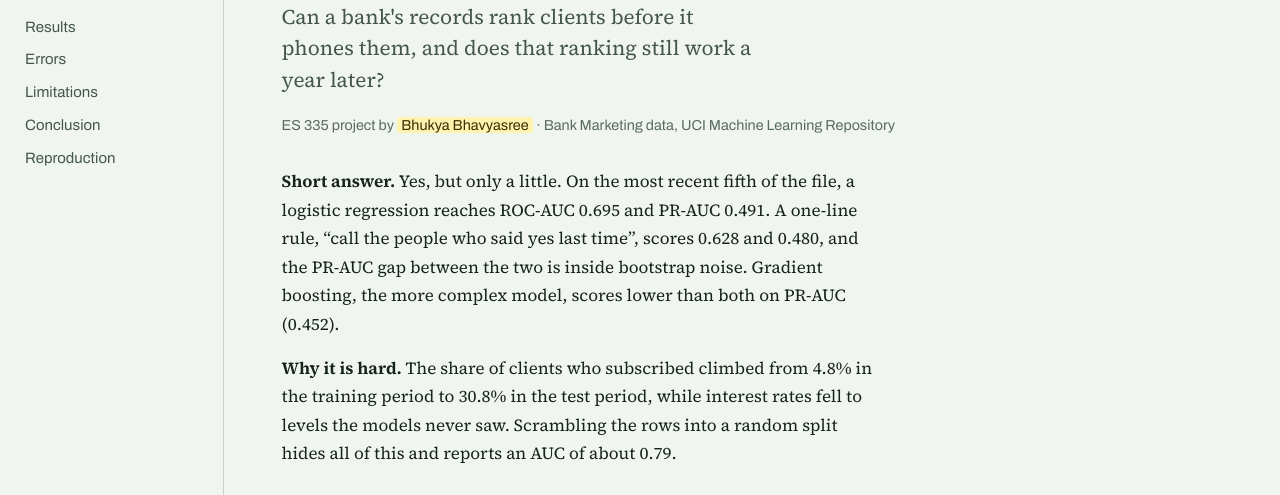
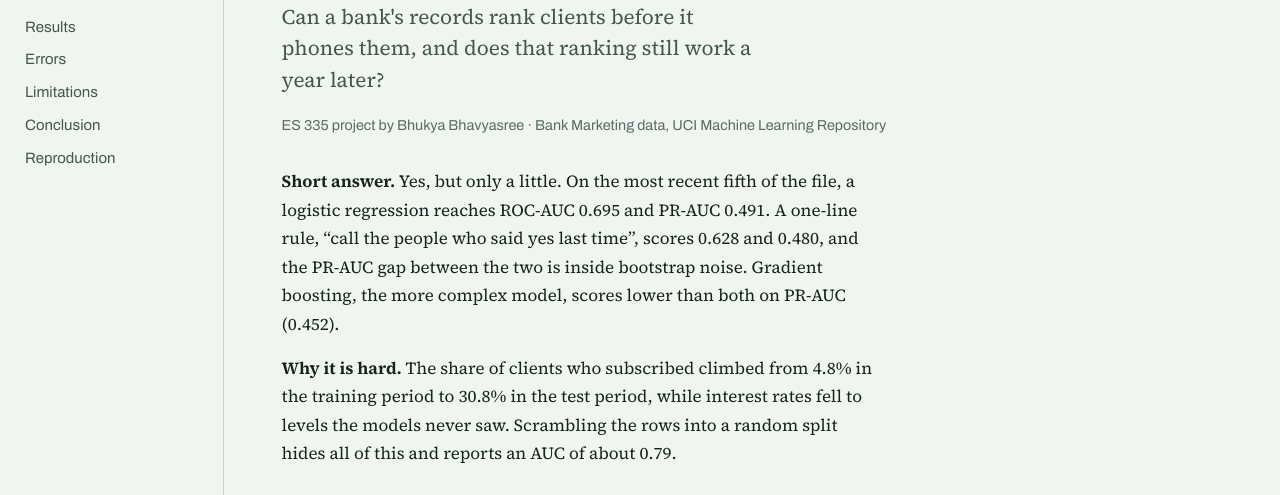
Before and after one commit to bhukyabhavyasree/bank-deposit-prediction-project, a plain HTML site: page docs/index.html in a window 1280 px wide. Shown: the part 238-733 px from the top of the page. Drawn offline with Linux system fonts and the light colour scheme.

Commit message:
Remove placeholder styling from author name

```diff
--- a/docs/index.html
+++ b/docs/index.html
@@ -36,7 +36,7 @@
     <header class="hero" id="top">
       <h1>Who says yes to a term deposit?</h1>
       <p class="lede">Can a bank's records rank clients before it phones them, and does that ranking still work a year later?</p>
-      <p class="byline">ES 335 project by <span class="todo">Bhukya Bhavyasree</span> &middot; Bank Marketing data, UCI Machine Learning Repository</p>
+      <p class="byline">ES 335 project by Bhukya Bhavyasree &middot; Bank Marketing data, UCI Machine Learning Repository</p>
 
       <div class="brief">
         <p><strong>Short answer.</strong> Yes, but only a little. On the most recent fifth of the file, a logistic regression reaches ROC-AUC <span class="num" data-v="test.metrics.logreg.auc"></span> and PR-AUC <span class="num" data-v="test.metrics.logreg.ap"></span>. A one-line rule, &ldquo;call the people who said yes last time&rdquo;, scores <span class="num" data-v="test.metrics.rule.auc"></span> and <span class="num" data-v="test.metrics.rule.ap"></span>, and the PR-AUC gap between the two is inside bootstrap noise. Gradient boosting, the more complex model, scores lower than both on PR-AUC (<span class="num" data-v="test.metrics.hgb.ap"></span>).</p>
```
